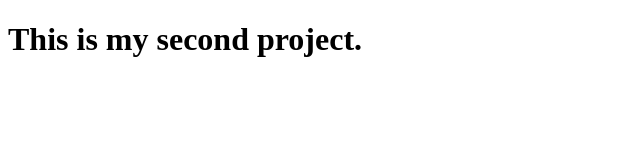
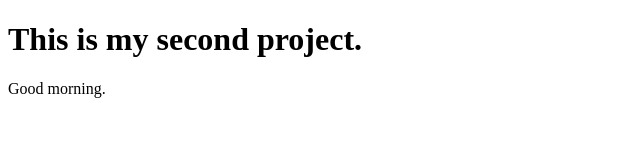
Before and after one commit to Meraz-11/my-second-project, a plain HTML site: page index.html in a window 1280 px wide. Shown: the whole page, without its empty margins (0-640 px from the left). Drawn offline with Linux system fonts and the light colour scheme.

Commit message:
second changes

```diff
--- a/index.html
+++ b/index.html
@@ -5,6 +5,9 @@
 </head>
 <body>
     <h1>This is my second project.</h1>
+    <div>
+        <p>Good morning.</p>
+    </div>
 
 </body>
 </html>
```
